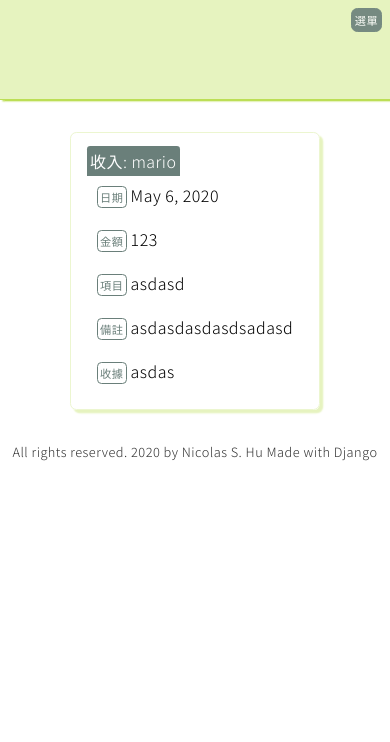
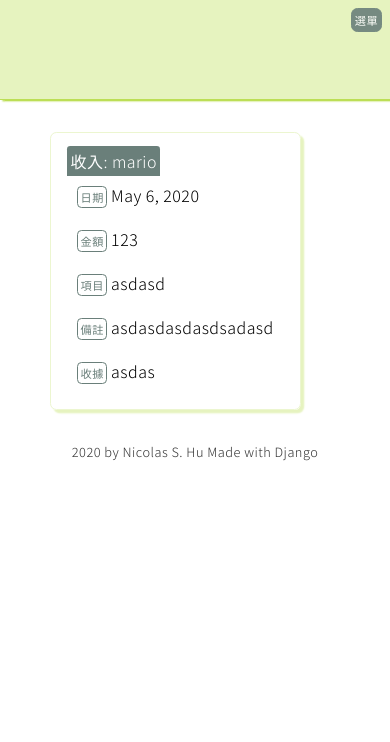
Before and after one commit to husohome/django-family-accounting, a Django app: page /accounting_entry/23/ in a window 390 px wide. Shown: the top 742 px of the page. Run offline with Django 3.2, Linux system fonts and the light colour scheme; a user stored in the database is signed in; data comes from the database, SQL or seed files in the repository.

Commit message:
changed style

```diff
--- a/accounting_entry/static/accounting_entry/style.css
+++ b/accounting_entry/static/accounting_entry/style.css
@@ -204,14 +204,13 @@ footer {
 
     header, nav ul {
         display: flex;
-        flex-wrap: wrap;
         flex-direction: column;
         justify-content: flex-start;
         max-width: 100%;
     }
 
     nav, nav ul, .main_container {
-        width: 100%;
+        width: 90%;
     }
 
     nav ul {
--- a/family_accounting/templates/base.html
+++ b/family_accounting/templates/base.html
@@ -51,7 +51,7 @@
         {% endblock content %}
     </div>
     <footer>
-        All rights reserved. 2020 by Nicolas S. Hu Made with Django
+        2020 by Nicolas S. Hu Made with Django
     </footer>
     </body>
 </html>
```
